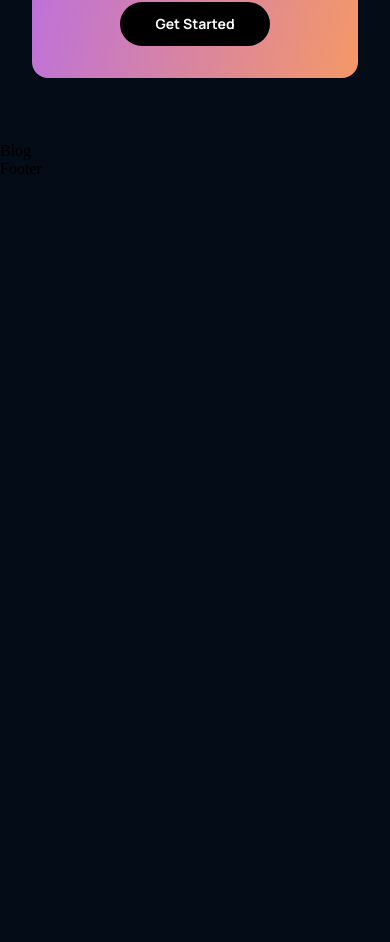
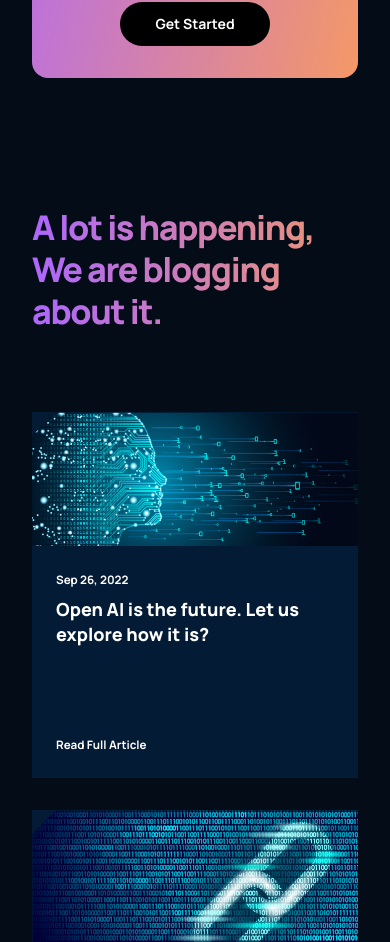
Before and after one commit to Fatima-hub333/react-website, a React (Create React App) app: page / in a window 390 px wide. Shown: the part 4468-5410 px from the top of the page. Before the commit the page ends 4646 px from the top, so only its background shows below. Built offline with nearby package versions, Linux system fonts and the light colour scheme.

Commit message:
Done with blog content & styling

```diff
--- a/src/components/article/Article.jsx
+++ b/src/components/article/Article.jsx
@@ -1,10 +1,21 @@
 import React from 'react';
 import './article.css';
 
-const Article = () => {
+const Article = ({imgUrl, date, title}) => {
   return (
-    <div>Article</div>
+    <div className='gpt3__blog-container_article'>
+      <div className='gpt3__blog-container_article-image'>
+        <img src={imgUrl} alt="blog"/>
+      </div>
+      <div className='gpt3__blog-container_article-content'>
+        <div>
+          <p>{date}</p>
+          <h3>{title}</h3>
+        </div>
+        <p>Read Full Article</p>
+      </div>
+    </div>
   )
 }
 
-export default Article
+export default Article;
--- a/src/components/article/article.css
+++ b/src/components/article/article.css
@@ -0,0 +1,55 @@
+.gpt3__blog-container_article {
+  width: 100%;
+  height: 100%;
+  display: flex;
+  flex-direction: column;
+  background: var(--color-footer);
+}
+
+.gpt3__blog-container_article-image {
+  width: 100%;
+  height: 100%;
+  background: var(--color-footer);
+}
+
+.gpt3__blog-container_article-image img {
+  width: 100%;
+  height: 100%;
+}
+
+.gpt3__blog-container_article-content {
+  display: flex;
+  flex-direction: column;
+  justify-content: space-between;
+  padding: 1rem 1.5rem;
+  height: 100%;
+}
+
+.gpt3__blog-container_article-content p {
+  font-family: var(--font-family);
+  font-weight: 700;
+  font-size: 11.649px;
+  line-height: 35px;
+  color: #FFFFFF;
+}
+
+.gpt3__blog-container_article-content h3 {
+  font-family: var(--font-family);
+  font-weight: 800;
+  font-size: 25.11px;
+  line-height: 30px;
+  color: #FFFFFF;
+  margin-bottom: 5rem;
+  cursor: pointer;
+}
+
+.gpt3__blog-container_article-content p:last-child {
+  cursor: pointer;
+}
+
+@media screen and (max-width: 550px) {
+  .gpt3__blog-container_article-content h3 {
+    font-size: 18px;
+    line-height: 25px;
+  }
+}
--- a/src/containers/blog/Blog.jsx
+++ b/src/containers/blog/Blog.jsx
@@ -1,9 +1,26 @@
 import React from 'react'
 import './blog.css'
+import { Article } from '../../components'
+import { blog01, blog02, blog03, blog04, blog05 } from './imports';
 
 const Blog = () => {
   return (
-    <div>Blog</div>
+    <div className='gpt3__blog section__padding' id="blog">
+      <div className='gpt3__blog-heading'>
+        <h1 className='gradient__text'>A lot is happening, We are blogging about it.</h1>
+      </div>
+      <div className='gpt3__blog-container'>
+        <div className='gpt3__blog-container_groupA'>
+        </div>
+          <Article imgUrl={blog01} date="Sep 26, 2022" title="Open AI is the future. Let us explore how it is?"/>
+        <div className='gpt3__blog-container_groupB'>
+          <Article imgUrl={blog02} date="Sep 26, 2022" title="Open AI is the future. Let us explore how it is?"/>
+          <Article imgUrl={blog03} date="Sep 26, 2022" title="Open AI is the future. Let us explore how it is?"/>
+          <Article imgUrl={blog04} date="Sep 26, 2022" title="Open AI is the future. Let us explore how it is?"/>
+          <Article imgUrl={blog05} date="Sep 26, 2022" title="Open AI is the future. Let us explore how it is?"/>
+        </div>
+      </div>
+    </div>
   )
 }
 
--- a/src/containers/blog/blog.css
+++ b/src/containers/blog/blog.css
@@ -0,0 +1,75 @@
+.gpt3__blog {
+  display: flex;
+  flex-direction: column;
+}
+
+.gpt3__blog-heading {
+  width: 100%;
+  text-align: left;
+  margin-bottom: 5rem;
+}
+
+.gpt3__blog-heading h1 {
+  font-family: var(--font-family);
+  font-weight: 800;
+  font-size: 62px;
+  line-height: 75px;
+  letter-spacing: -0.04em;
+}
+
+.gpt3__blog-container {
+  display: flex;
+  flex-direction: row;
+}
+
+.gpt3__blog-container_groupA {
+  flex: 0.75;
+  margin-right: 2rem;
+}
+
+.gpt3__blog-container_groupB {
+  flex: 1;
+  display: grid;
+  grid-template-columns: repeat(2, 1fr);
+  grid-gap: 2rem;
+}
+
+@media screen and (max-width: 990px) {
+  .gpt3__blog-container {
+    flex-direction: column-reverse;
+  }
+
+  .gpt3__blog-container_groupA {
+    margin: 2rem 0;
+  }
+
+  .gpt3__blog-container_groupA .gpt3__blog-container_article {
+    width: 48px;
+  }
+
+  .gpt3__blog-container_groupA .gpt3__blog-container_article-image {
+    height: 250px;
+  }
+}
+
+@media screen and (max-width: 700px) {
+  .gpt3__blog-container_groupB {
+    grid-template-columns: repeat(1, 1fr);
+  }
+
+  .gpt3__blog-container_groupA .gpt3__blog-container_article {
+    width: 100%;
+  }
+
+  .gpt3__blog-heading h1 {
+    font-size: 46px;
+    line-height: 52px;
+  }
+}
+
+@media screen and (max-width: 550px) {
+  .gpt3__blog-heading h1 {
+    font-size: 34px;
+    line-height: 42px;
+  }
+}
--- /dev/null
+++ b/src/containers/blog/imports.js
@@ -0,0 +1,13 @@
+import blog01 from '../../assets/blog01.png';
+import blog02 from '../../assets/blog02.png';
+import blog03 from '../../assets/blog03.png';
+import blog04 from '../../assets/blog04.png';
+import blog05 from '../../assets/blog05.png';
+
+export {
+  blog01,
+  blog02,
+  blog03,
+  blog04,
+  blog05,
+}
```
